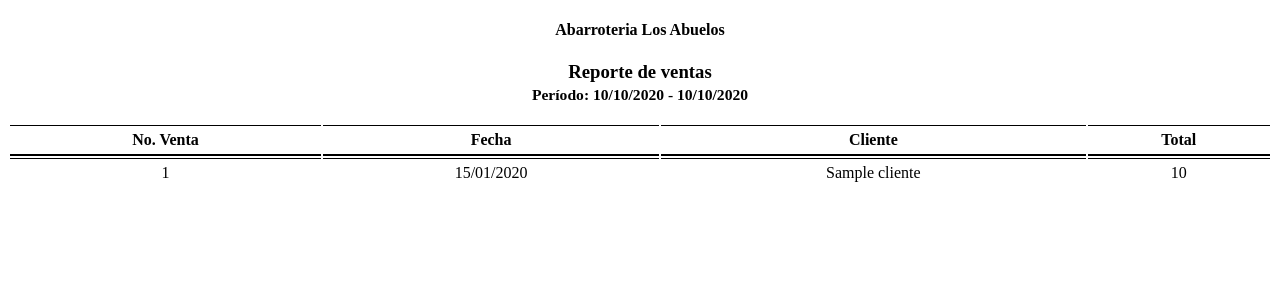
After one commit to BillyLiby/ProyectoLosAbuelos, a Django app: template app/fac/templates/fac/facturas_print_all.html in a window 1280 px wide. The commit adds this page. Shown: the top 300 px of the page. Run offline with Django 5.2, Linux system fonts and the light colour scheme; the template is opened without the code that fills it: most values are stand-ins (such as "Sample title", 1, 10 or a date in 2020).

Commit message:
Se hizo el modulo de reporte para todas las ventas

```diff
--- /dev/null
+++ b/app/fac/templates/fac/facturas_print_all.html
@@ -0,0 +1,86 @@
+<!DOCTYPE html>
+<html lang="es">
+<head>
+    <meta charset="UTF-8">
+    <meta name="viewport" content="width=device-width, initial-scale=1.0">
+    <meta http-equiv="X-UA-Compatible" content="ie=edge">
+    <title>Listado de Compras</title>
+
+    <style type="text/css">
+    @page {
+        size: letter;
+        margin: 1cm;
+    }
+    .table {
+        width: 100%;
+        max-width: 100%;
+        margin-bottom: 5px;
+        background-color: #fff;
+    }
+    .table th,
+    .table td {
+        padding: 5px;
+        vertical-align: top;
+        border-top: 1px solid #000;
+        text-align: center;
+    }
+    .table thead th {
+        vertical-align: bottom;
+        border-bottom: 2px solid #000;
+    }
+    .table tbody + tbody {
+        border-top: 2px solid #000;
+    }
+    .table .table {
+        background-color: #fff;
+    }
+    .list-group {
+        display: block;
+        width: 100%;
+        list-style: none;
+        margin-top: 15px;
+        margin-bottom: 15px;
+    }
+    .list-group p {
+        width: 100%;
+        height: 20px;
+        line-height: 20px;
+        list-style: none;
+        font-size: 1.1em;
+    }
+    </style>
+</head>
+<body>
+    <div class="container">
+        <div class="card">
+            <div class="card-header">
+                <center>
+                    <h4>Abarroteria Los Abuelos</h4>
+                    <h3>Reporte de ventas<br><small>Período: {{f1 | date:"d/m/Y"}} - {{f2 | date:"d/m/Y"}}</small></h3>
+                </center>
+            </div>
+
+            <table class="table">
+                <thead>
+                    <tr>
+                        <th>No. Venta</th>
+                        <th>Fecha</th>
+                        <th>Cliente</th>
+                        <th>Total</th>
+                    </tr>
+                </thead>
+                <tbody>
+                    {% for item in enc %}
+                    <tr>
+                        <td>{{ item.id }}</td>
+                        <td>{{ item.fecha | date:"d/m/Y"  }}</td>
+                        <td>{{ item.cliente }}</td>
+                        <td>{{ item.total }}</td>
+                    </tr>
+                    {% endfor %}
+                </tbody>
+            </table>
+        </div>
+    </div>
+</body>
+</html>
--- a/app/fac/urls.py
+++ b/app/fac/urls.py
@@ -23,4 +23,6 @@ urlpatterns = [
 
     path('facturas/imprimir/<int:id>',imprimir_factura_recibo, name="factura_imprimir_one"),
 
+    path('facturas/imprimir-todas/<str:f1>/<str:f2>',imprimir_factura_list, name="factura_imprimir_all"),
+
 ]
```
Also changed, not shown: app/fac/templates/fac/factura_list.html (+24 -0 lines).
